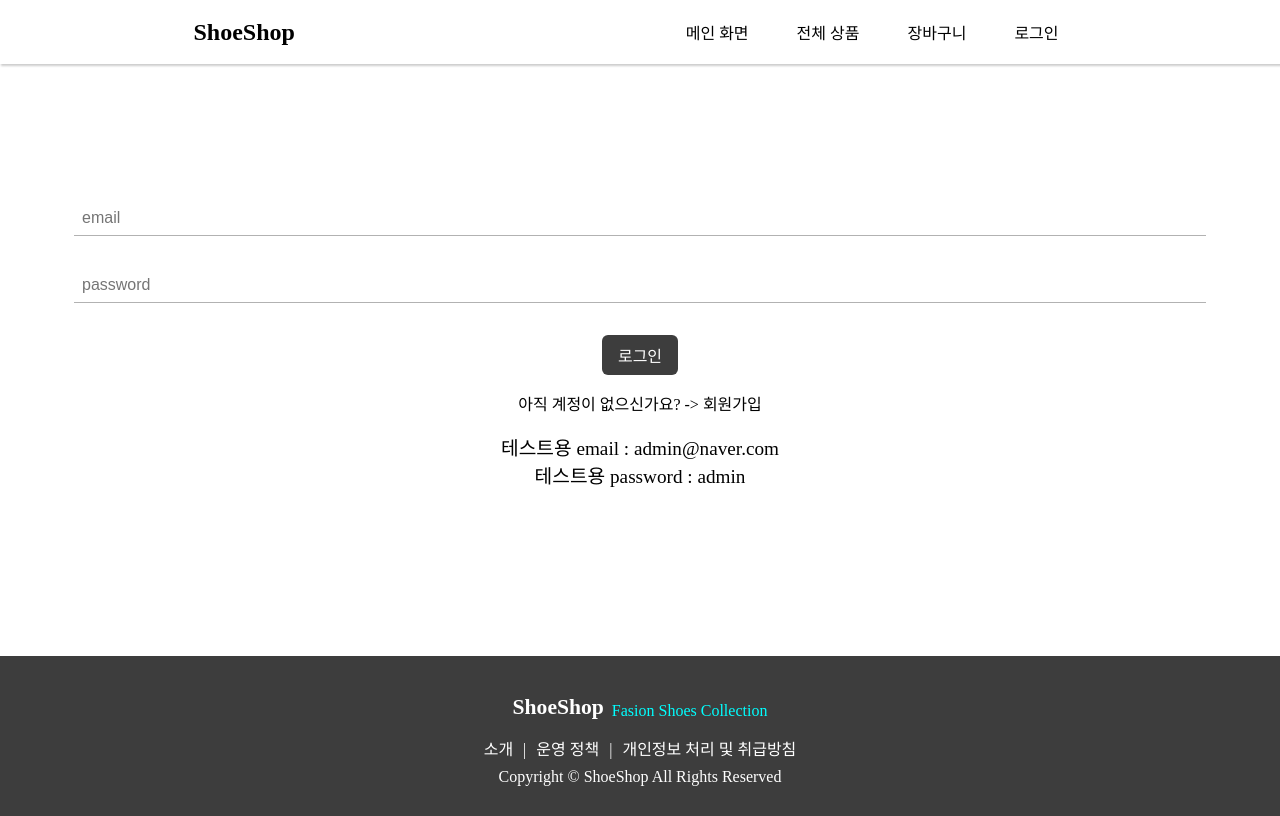
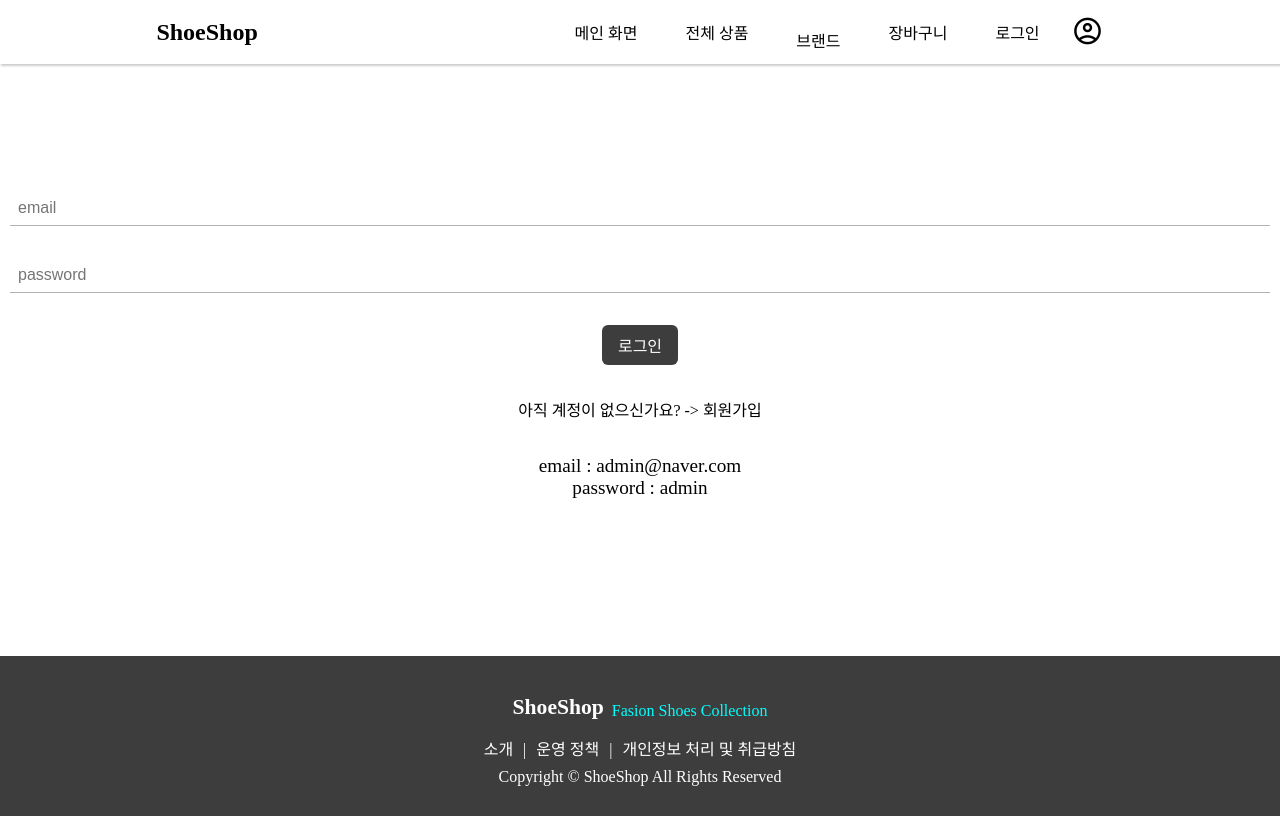
Before and after one commit to AinRuthPai/react-shoeshop, a React (Create React App) app: page /react-shoeshop/login in a window 1280 px wide. Built offline with nearby package versions, Linux system fonts and the light colour scheme; a web font is replaced by a local one.

Commit message:
feat : nav에 브랜드 항목 추가

```diff
--- a/src/App.tsx
+++ b/src/App.tsx
@@ -64,10 +64,10 @@ body {
   padding-bottom: var(--footer-height);
 
 
-  -webkit-user-select: none;
+  /* -webkit-user-select: none;
   -moz-user-select: none;
   -ms-user-select: none;
-  user-select: none;
+  user-select: none; */
 
   @font-face {
       font-family: 'Pretendard-Regular';
--- a/src/components/Brand.tsx
+++ b/src/components/Brand.tsx
@@ -10,14 +10,12 @@ export default function Brand() {
         <span className='material-symbols-outlined'>arrow_forward_ios</span>
       </Menu>
       <BrandContainer>
-        <BrandIconLink to='#'>반스</BrandIconLink>
-        <BrandIconLink to='#'>컨버스</BrandIconLink>
-        <BrandIconLink to='#'>아디다스</BrandIconLink>
-        <BrandIconLink to='#'>뉴발란스</BrandIconLink>
-        <BrandIconLink to='#'>슈펜</BrandIconLink>
-        <BrandIconLink to='#'>
-          <img src='https://www.freeiconspng.com/uploads/nike-icon-logo-png-8.png' alt='' />
-        </BrandIconLink>
+        <BrandIconLink to='#'>Vans</BrandIconLink>
+        <BrandIconLink to='#'>Converse</BrandIconLink>
+        <BrandIconLink to='#'>Adidas</BrandIconLink>
+        <BrandIconLink to='#'>Newbalance</BrandIconLink>
+        <BrandIconLink to='#'>Shoopen</BrandIconLink>
+        <BrandIconLink to='#'>Nike</BrandIconLink>
       </BrandContainer>
     </>
   );
@@ -40,10 +38,11 @@ const BrandIconLink = styled(Link)`
   align-items: center;
   border-radius: 10px;
   box-shadow: 1px 1px 1px 1px rgba(0, 0, 0, 0.3);
+  text-decoration: none;
 
   img {
     width: 100%;
+    height: 100%;
     border-radius: 10px;
-    object-fit: contain;
   }
 `;
--- a/src/components/Header.tsx
+++ b/src/components/Header.tsx
@@ -6,6 +6,7 @@ import { useRef, useEffect } from "react";
 export default function Header() {
   const navigate = useNavigate();
   const [isOpen, setIsOpen] = useState<boolean>(false);
+  const [onClickMenu, setOnClickMenu] = useState<boolean>(false);
   const targetRef: any = useRef(null);
   let prevScrollTop = 0;
 
@@ -37,6 +38,10 @@ export default function Header() {
     };
   }, []);
 
+  function handleDropDown() {
+    setOnClickMenu(!onClickMenu);
+  }
+
   return (
     <NavContainer ref={targetRef}>
       <NavOverlay open={isOpen} onClick={toggleMenuOpen} />
@@ -50,12 +55,27 @@ export default function Header() {
             <span className='material-symbols-outlined'>shopping_bag</span>
             전체 상품
           </NavLink>
+          <DropDownMenu open={onClickMenu} onClick={handleDropDown}>
+            <span className='material-symbols-outlined'>category</span>
+            브랜드
+          </DropDownMenu>
+          <Test open={onClickMenu}>
+            <li>Vans</li>
+            <li>Converse</li>
+            <li>Adidas</li>
+            <li>Newbalance</li>
+            <li>Shoopen</li>
+            <li>Nike</li>
+          </Test>
           <NavLink to='/react-shoeshop/cart'>
             <span className='material-symbols-outlined'>shopping_cart</span>장바구니
           </NavLink>
           <NavLink to='/react-shoeshop/login'>
             <span className='material-symbols-outlined'>login</span>로그인
           </NavLink>
+          <button>
+            <span className='material-symbols-outlined'>account_circle</span>
+          </button>
         </NavMenu>
       </header>
       <NavMobile>
@@ -157,7 +177,18 @@ const NavMenu = styled.div<any>`
   visibility: hidden;
   transition: 0.3s;
 
-  ${(props) =>
+  button {
+    background-color: transparent;
+    border: none;
+    cursor: pointer;
+    margin: 1rem auto;
+
+    span {
+      font-size: 2rem;
+    }
+  }
+
+  ${(props: any) =>
     props.open &&
     css`
       translate: 0 0;
@@ -195,7 +226,7 @@ const NavMobile = styled.nav`
 `;
 
 const NavLink = styled(Link)`
-  margin-top: 2rem;
+  margin-top: 1rem;
   margin-left: 1rem;
   padding-right: 0.5rem;
   color: black;
@@ -221,6 +252,55 @@ const NavLink = styled(Link)`
   }
 `;
 
+const DropDownMenu = styled.div<any>`
+  margin-top: 1rem;
+  margin-left: 1rem;
+  padding-right: 0.5rem;
+  display: flex;
+  align-items: center;
+
+  &:hover {
+    border-bottom: 2px solid var(--black);
+    cursor: pointer;
+  }
+
+  span {
+    font-size: 2rem;
+    margin-right: 1rem;
+
+    @media screen and (min-width: 700px) {
+      display: none;
+    }
+  }
+`;
+
+const Test = styled.ul<any>`
+  display: none;
+  list-style: none;
+
+  ${(props: any) =>
+    props.open &&
+    css`
+      display: flex;
+      flex-direction: column;
+      margin: 0.5rem auto;
+      animation: fade-in 0.3s;
+    `}
+
+  li {
+    margin: 0.5rem 0;
+  }
+
+  @keyframes fade-in {
+    from {
+      opacity: 0;
+    }
+    to {
+      opacity: 1;
+    }
+  }
+`;
+
 // const BtnStyle = styled.button`
 //   margin-left: 32px;
 //   padding: 6px 12px;
--- a/src/pages/Login.tsx
+++ b/src/pages/Login.tsx
@@ -17,7 +17,7 @@ export default function Login() {
         password: passwordRef.current.value,
       })
       .then((res) => {
-        console.log(res);
+        console.log(res.data.token);
         navigate("/react-shoeshop/");
       })
       .catch((error) => {
@@ -37,8 +37,8 @@ export default function Login() {
         </div>
       </FormStyle>
       <div>
-        <p>테스트용 email : admin@naver.com</p>
-        <p>테스트용 password : admin</p>
+        <p>email : admin@naver.com</p>
+        <p>password : admin</p>
       </div>
     </FormContainer>
   );
@@ -62,7 +62,7 @@ export const FormStyle = styled.form`
   display: flex;
   flex-direction: column;
   align-items: center;
-  width: 90%;
+  width: 100%;
   margin: 0 auto;
   padding: 18px 10px;
 
@@ -88,4 +88,8 @@ export const FormStyle = styled.form`
     border-radius: 6px;
     cursor: pointer;
   }
+
+  > div {
+    margin: 1rem 0;
+  }
 `;
```
Also changed, not shown: 1 other file (tests, documents, lock files or other folders).
